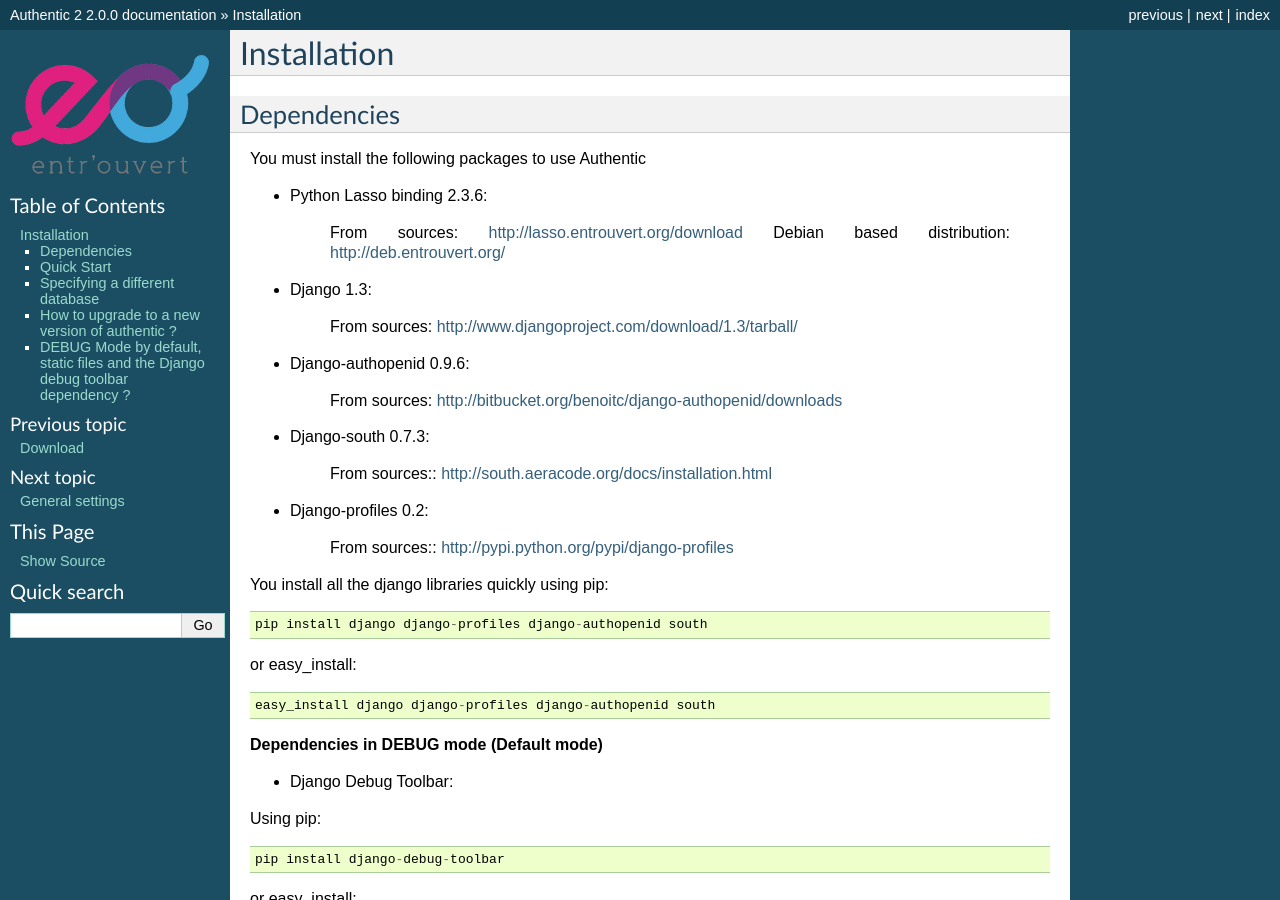
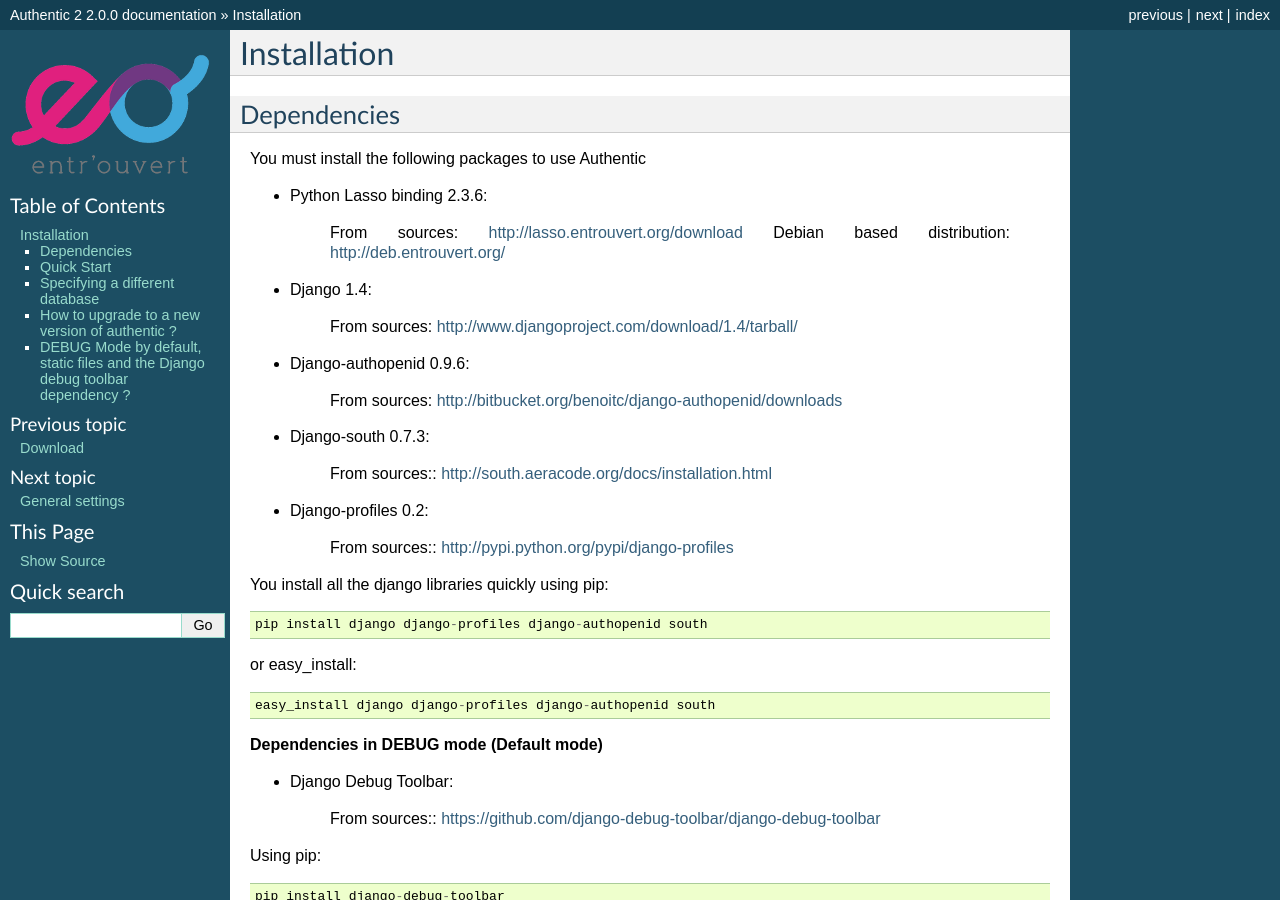
Before and after one commit to incuna/authentic, a Sphinx documentation site: the page built from doc/installation.rst, in a window 1280 px wide and 900 px high. Built offline with Sphinx 7.4.7, drawn with Linux system fonts in a browser that asks for light colours; formulas are drawn with MathJax 3.

Commit message:
README and doc updated, dependency on Django 1.4.

```diff
--- a/doc/installation.rst
+++ b/doc/installation.rst
@@ -14,9 +14,9 @@
    From sources: http://lasso.entrouvert.org/download
    Debian based distribution: http://deb.entrouvert.org/
 
-- Django 1.3:
+- Django 1.4:
 
-   From sources: http://www.djangoproject.com/download/1.3/tarball/
+   From sources: http://www.djangoproject.com/download/1.4/tarball/
 
 - Django-authopenid 0.9.6:
 
@@ -41,6 +41,8 @@
 **Dependencies in DEBUG mode (Default mode)**
 
 - Django Debug Toolbar:
+
+   From sources:: https://github.com/django-debug-toolbar/django-debug-toolbar
 
 Using pip::
 
```
Also changed, not shown: README.rst (+12 -5 lines).
